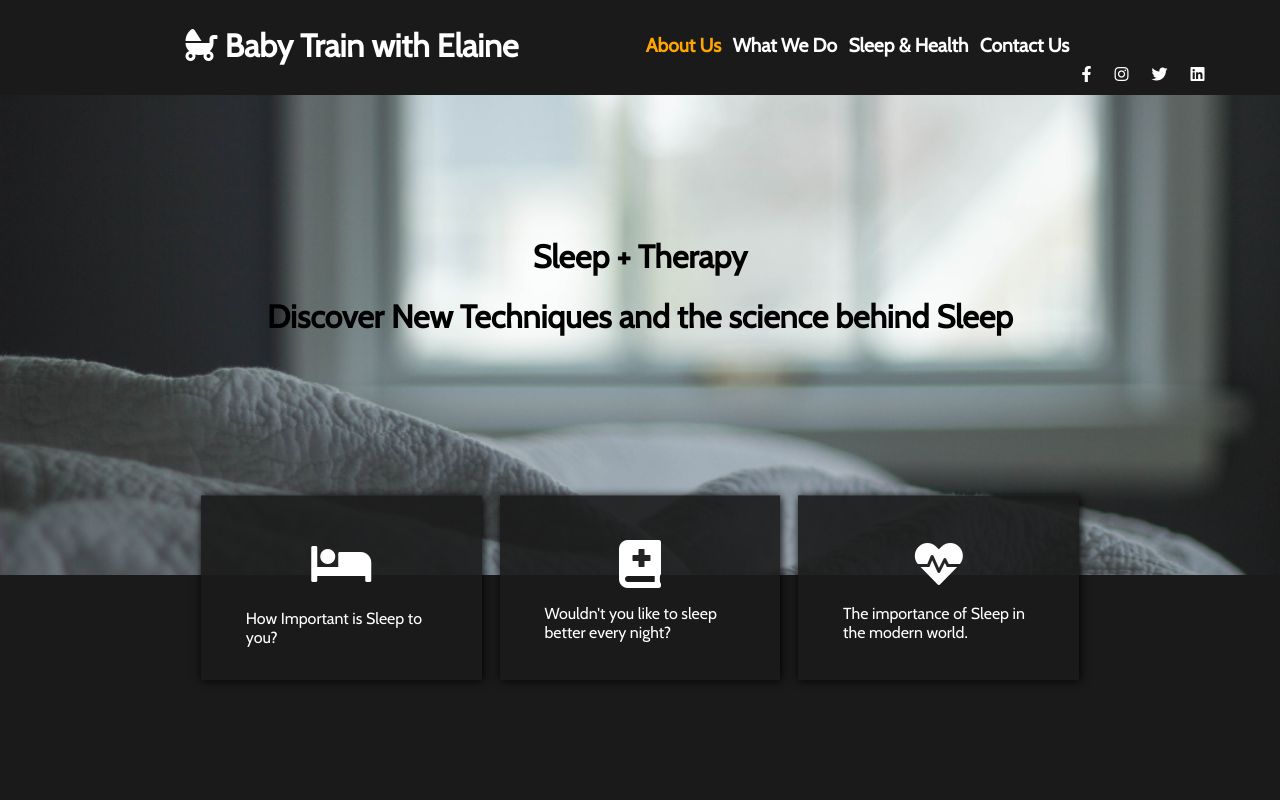
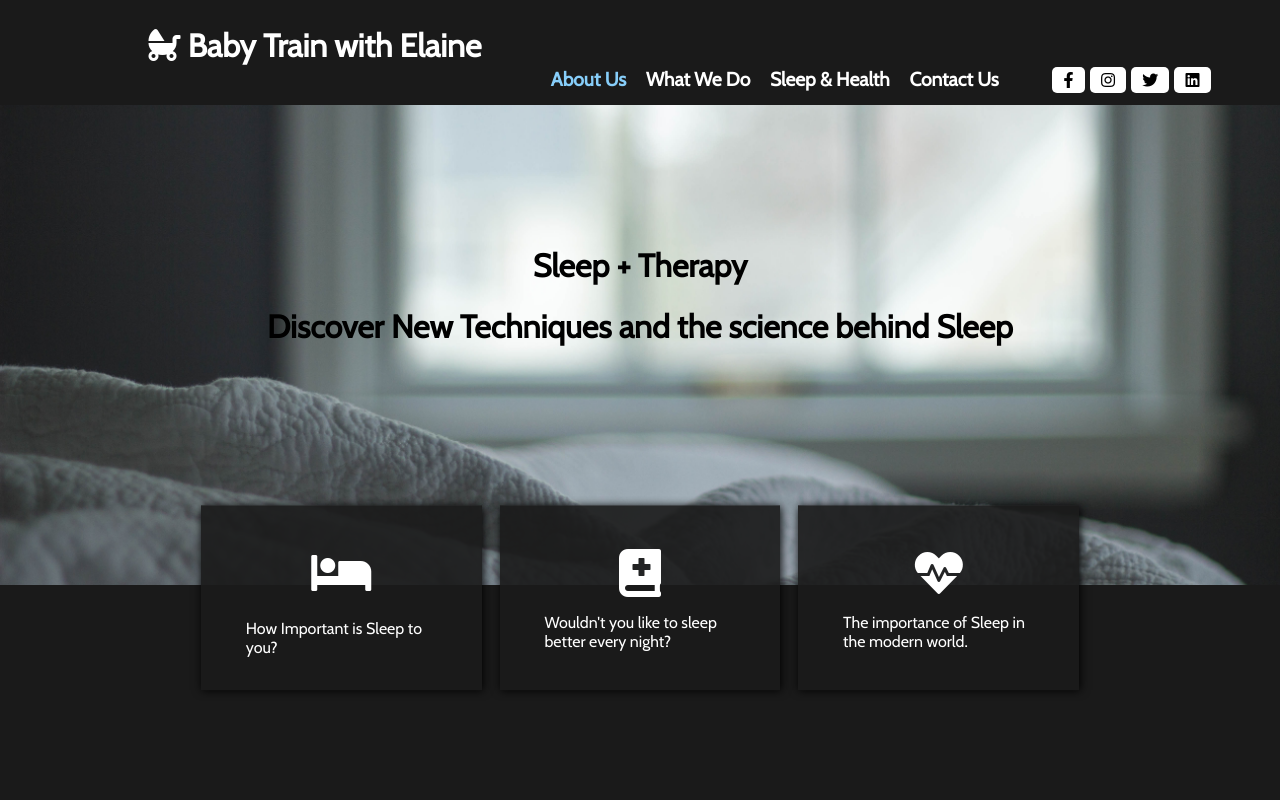
Before and after one commit to mechive/rough_draft, a website: page index.html in a window 1280 px wide. Shown: the top 800 px of the page. Drawn offline with nearby package versions, Linux system fonts and the light colour scheme.

Commit message:
added a light blue color accent, and new buttons for socials

```diff
--- a/index.html
+++ b/index.html
@@ -22,18 +22,19 @@
 
         <div class="nav">
             <div class="main-nav">
-                <div class="left">
+                <div class="top">
                     <div class="logo">
                         <a href=""><h1><i class="fas fa-baby-carriage fa-1x"></i> Baby Train with Elaine</h1></a>
                     </div>
                 </div>
-                <div class="right">
+                <div class="bottom">
+
+                    <div class="left-links">
                         <a href="" class="current">About Us</a>
                         <a href="">What We Do</a>
                         <a href="">Sleep & Health</a>
                         <a href="">Contact Us</a>
-                </div>
-            </div>
+
                     </div>
                     <div class="socials">
                         <a href=""><i class="fab fa-facebook-f"></i></a>
@@ -41,6 +42,12 @@
                         <a href=""><i class="fab fa-twitter"></i></a>
                         <a href=""><i class="fab fa-linkedin"></i></a>
                     </div>
+                </div>
+            </div>
+
+
+        </div>
+
     </div>
     <div class="banner">
         <div class="banner-text">
@@ -93,7 +100,7 @@
     </div>
 
     <div class="footer">
-        <p>This is the footer</p>
+        <p>Copyright &copy; 2020</p>
     </div>
 </body>
 </html>
--- a/scss/main.scss
+++ b/scss/main.scss
@@ -14,24 +14,14 @@ body{
     // height: 100vh;
     position: relative;
     background-color: rgb(10%,10%,10%);
+
+    // background-color: white;
     .header{
-        .socials{
-            margin: 0%;
-            padding: 0% 5%;
-            display: flex;
-            justify-content: flex-end;
         background-color: rgb(10%,10%,10%);
-            a{
-                margin: 0% 1%;
-                margin-bottom: 1%;
-                i{
-                    padding: 0rem 0rem;
-                    color: white;
-                }
-            }
-        }
+
+
         .nav{
-            padding: 0% 5%;
+            padding: 0% 2%;
             margin: 0%;
             margin-top: 2%;
             background-color: rgb(10%,10%,10%);
@@ -40,11 +30,13 @@ body{
                 display: flex;
                 justify-content: center;
                 align-content: center;
-                .left{
+                flex-direction: column;
+                .top{
+                    padding-left:10% ;
                     // background-color: green;
                     flex: 1;
                     display: flex;
-                    justify-content: center;
+                    // justify-content: center;
                     .logo{
                         a{
                             text-decoration: none;
@@ -64,10 +56,19 @@ body{
                         }
                     }
                 }
-                .right{
-                    flex: 1;
+                .bottom{
+                    padding-bottom: 1%;
+                    display: flex;
+                    justify-content: center;
+                    // background-color: red;
+
+                    .left-links{
+                        flex: 4;
                         display: flex;
                         align-items: center;
+                        justify-content: flex-end;
+                        // background-color: green;
+
                         a{
                             display: flex;
                             padding: 0% 1%;
@@ -77,9 +78,45 @@ body{
                             font-size: 1.2rem;
                         }
                         .current{
-                        color: orange;
+                            color: lightskyblue;
                         }
                     }
+                    .socials{
+                        flex: 1;
+                        margin: 0%;
+                        padding: 0% 0%;
+                        display: flex;
+                        // background-color: blue;
+                        justify-content: center;
+                        align-items: center;
+
+                        // justify-content: flex-end;
+                        // background-color: rgb(10%,10%,10%);
+                        a{
+                            margin: 1%;
+                            margin-bottom: 0%;
+                            background-color: white;
+                            border-radius: 5px;
+                            transition: ease-in .1s;
+
+                            &:hover{
+                                background-color: rgb(10%,10%,10%);
+                            }
+
+                            i{
+                                padding:0.3rem 0.7rem;
+                                color: black;
+                                transition: ease-in .1s;
+                                &:hover{
+                                    color: lightskyblue;
+                                }
+                            }
+
+                        }
+                    }
+                }
+
+
             }
         }
     }
@@ -139,7 +176,7 @@ body{
             flex-direction: column;
 
             &:hover{
-                box-shadow: 1px 1px 9px orange;
+                box-shadow: 1px 1px 9px lightskyblue;
                 cursor: pointer;
             }
             i{
@@ -163,7 +200,7 @@ body{
             flex-direction: column;
 
             &:hover{
-                box-shadow: 1px 1px 9px orange;
+                box-shadow: 1px 1px 9px lightskyblue;
                 cursor: pointer;
             }
             i{
@@ -185,7 +222,7 @@ body{
             flex-direction: column;
             transition: ease-out .3s;
             &:hover{
-                box-shadow: 1px 1px 9px orange;
+                box-shadow: 1px 1px 9px lightskyblue;
                 cursor: pointer;
             }
             i{
@@ -200,15 +237,18 @@ body{
         padding-bottom: 5%;
         padding: 2%;
         margin: 2%;
+        margin-bottom: 15%;
         display: flex;
         flex-direction: column;
         justify-content: center;
         align-items: center;
         // border: white 1px solid;
         border-radius: 5px;
-        box-shadow: 1px 1px 9px white;
+        box-shadow: 1px 1px 9px lightskyblue;
         width: 80%;
         align-self: center;
+        background-color: rgb(10%,10%,10%);
+
         h1{
             width: 100%;
             margin: 1%;
@@ -264,12 +304,13 @@ body{
     .footer{
         box-shadow: 1px 1px 9px;
         padding: 2% 2%;
-        background-color: rgba(10%,10%,10%,.2);
+        background-color: rgb(10%,10%,10%);
+
         display: flex;
         justify-content: center;
         margin-top: auto;
         p{
-            color: orange;
+            color: lightskyblue;
         }
     }
 }
```
Also changed, not shown: css/main.css. Lines whose indentation alone changed are shown as unchanged.
